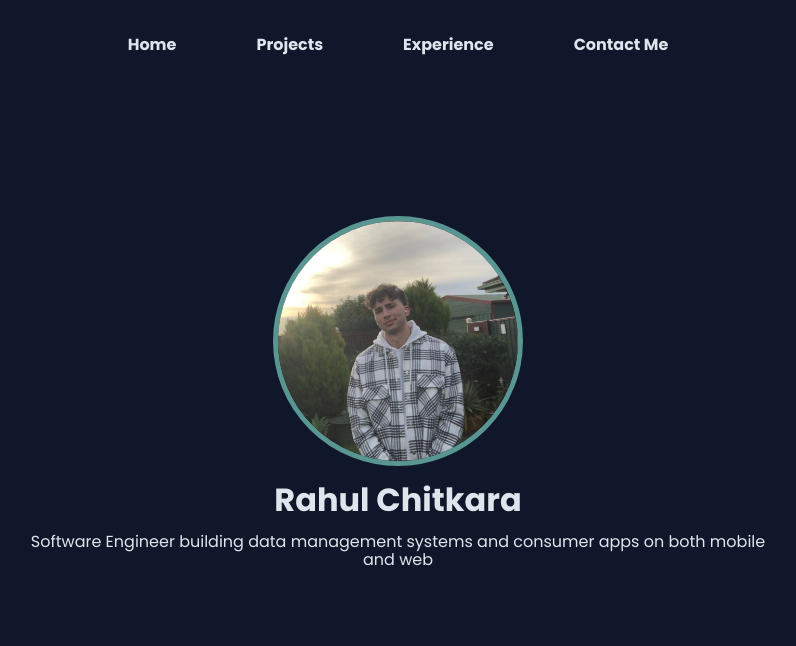
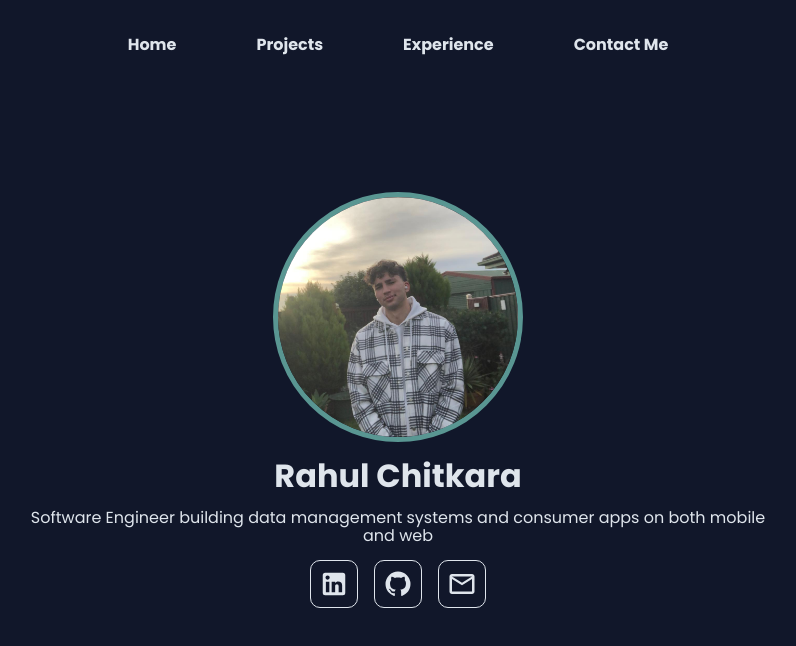
Before and after one commit to rara-ch/portfolio_website, a Next.js app: page / in a window 1280 px wide. Shown: the top 646 px of the page, without its empty margins (242-1038 px from the left). Built offline with nearby package versions, Linux system fonts and the light colour scheme.

Commit message:
implemented action buttons and added them to the home page

```diff
--- a/src/app/home/components/hero/hero.tsx
+++ b/src/app/home/components/hero/hero.tsx
@@ -1,5 +1,6 @@
 import Image from "next/image";
 import styles from "./hero.module.css";
+import ActionButtons from "@/components/action-buttons/action-buttons";
 
 export default function Hero() {
   return (
@@ -21,7 +22,3 @@
     </div>
   );
 }
-
-function ActionButtons() {
-  return <div></div>;
-}
--- /dev/null
+++ b/src/components/action-buttons/action-buttons.module.css
@@ -0,0 +1,20 @@
+.grid {
+    display: grid;
+    gap: 1rem;
+    grid-template-columns: 1fr 1fr 1fr;
+}
+
+.action-button {
+    height: 3rem;
+    aspect-ratio: 1;
+    background-color: var(--clr-background);
+    padding: 0.5rem;
+    border: var(--clr-title) solid 1px;
+    border-radius: 10px;
+
+    transition: background-color 0.3s;
+
+    &:hover {
+        background-color: var(--clr-highlight);
+    }
+}
--- /dev/null
+++ b/src/components/action-buttons/action-buttons.tsx
@@ -0,0 +1,36 @@
+import { email, github, linkedIn } from "@/nodes/icons";
+import styles from "./action-buttons.module.css";
+import Link from "next/link";
+
+type ActionButton = {
+  id: string;
+  href: string;
+  icon: React.ReactNode;
+};
+
+const actionButtons: ActionButton[] = [
+  {
+    id: "linkedin",
+    href: "https://www.linkedin.com/in/rahulchitkara",
+    icon: linkedIn,
+  },
+  { id: "github", href: "https://github.com/rara-ch", icon: github },
+  { id: "email", href: "mailto:rahulchitkara2001@gmail.com", icon: email },
+];
+
+export default function ActionButtons() {
+  return (
+    <div className={styles.grid}>
+      {actionButtons.map((button) => (
+        <Link
+          key={button.id}
+          className={styles["action-button"]}
+          href={button.href}
+          target="_blank"
+        >
+          {button.icon}
+        </Link>
+      ))}
+    </div>
+  );
+}
--- /dev/null
+++ b/src/nodes/icons.tsx
@@ -0,0 +1,32 @@
+export const linkedIn = (
+  <svg xmlns="http://www.w3.org/2000/svg" viewBox="0 0 24 24">
+    <title>LinkedIn Logo</title>
+    <path d="M0 0h24v24H0z" fill="none" />
+    <path
+      fill="currentColor"
+      d="M19 3a2 2 0 0 1 2 2v14a2 2 0 0 1-2 2H5a2 2 0 0 1-2-2V5a2 2 0 0 1 2-2zm-.5 15.5v-5.3a3.26 3.26 0 0 0-3.26-3.26c-.85 0-1.84.52-2.32 1.3v-1.11h-2.79v8.37h2.79v-4.93c0-.77.62-1.4 1.39-1.4a1.4 1.4 0 0 1 1.4 1.4v4.93zM6.88 8.56a1.68 1.68 0 0 0 1.68-1.68c0-.93-.75-1.69-1.68-1.69a1.69 1.69 0 0 0-1.69 1.69c0 .93.76 1.68 1.69 1.68m1.39 9.94v-8.37H5.5v8.37z"
+    />
+  </svg>
+);
+
+export const github = (
+  <svg xmlns="http://www.w3.org/2000/svg" viewBox="0 0 24 24">
+    <title>Github Logo</title>
+    <path d="M0 0h24v24H0z" fill="none" />
+    <path
+      fill="currentColor"
+      d="M12 2A10 10 0 0 0 2 12c0 4.42 2.87 8.17 6.84 9.5c.5.08.66-.23.66-.5v-1.69c-2.77.6-3.36-1.34-3.36-1.34c-.46-1.16-1.11-1.47-1.11-1.47c-.91-.62.07-.6.07-.6c1 .07 1.53 1.03 1.53 1.03c.87 1.52 2.34 1.07 2.91.83c.09-.65.35-1.09.63-1.34c-2.22-.25-4.55-1.11-4.55-4.92c0-1.11.38-2 1.03-2.71c-.1-.25-.45-1.29.1-2.64c0 0 .84-.27 2.75 1.02c.79-.22 1.65-.33 2.5-.33s1.71.11 2.5.33c1.91-1.29 2.75-1.02 2.75-1.02c.55 1.35.2 2.39.1 2.64c.65.71 1.03 1.6 1.03 2.71c0 3.82-2.34 4.66-4.57 4.91c.36.31.69.92.69 1.85V21c0 .27.16.59.67.5C19.14 20.16 22 16.42 22 12A10 10 0 0 0 12 2"
+    />
+  </svg>
+);
+
+export const email = (
+  <svg xmlns="http://www.w3.org/2000/svg" viewBox="0 0 24 24">
+    <title>eMail Icon</title>
+    <path d="M0 0h24v24H0z" fill="none" />
+    <path
+      fill="currentColor"
+      d="M22 6c0-1.1-.9-2-2-2H4c-1.1 0-2 .9-2 2v12c0 1.1.9 2 2 2h16c1.1 0 2-.9 2-2zm-2 0l-8 5l-8-5zm0 12H4V8l8 5l8-5z"
+    />
+  </svg>
+);
```
